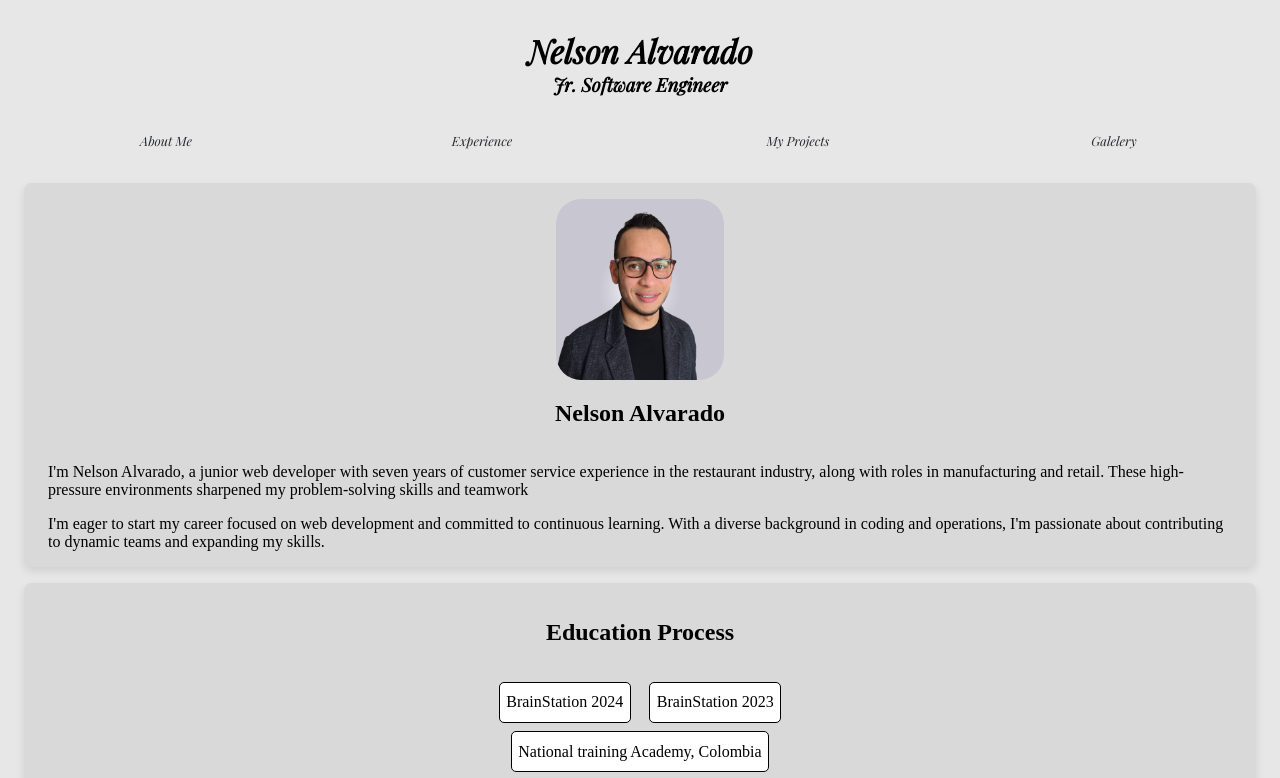
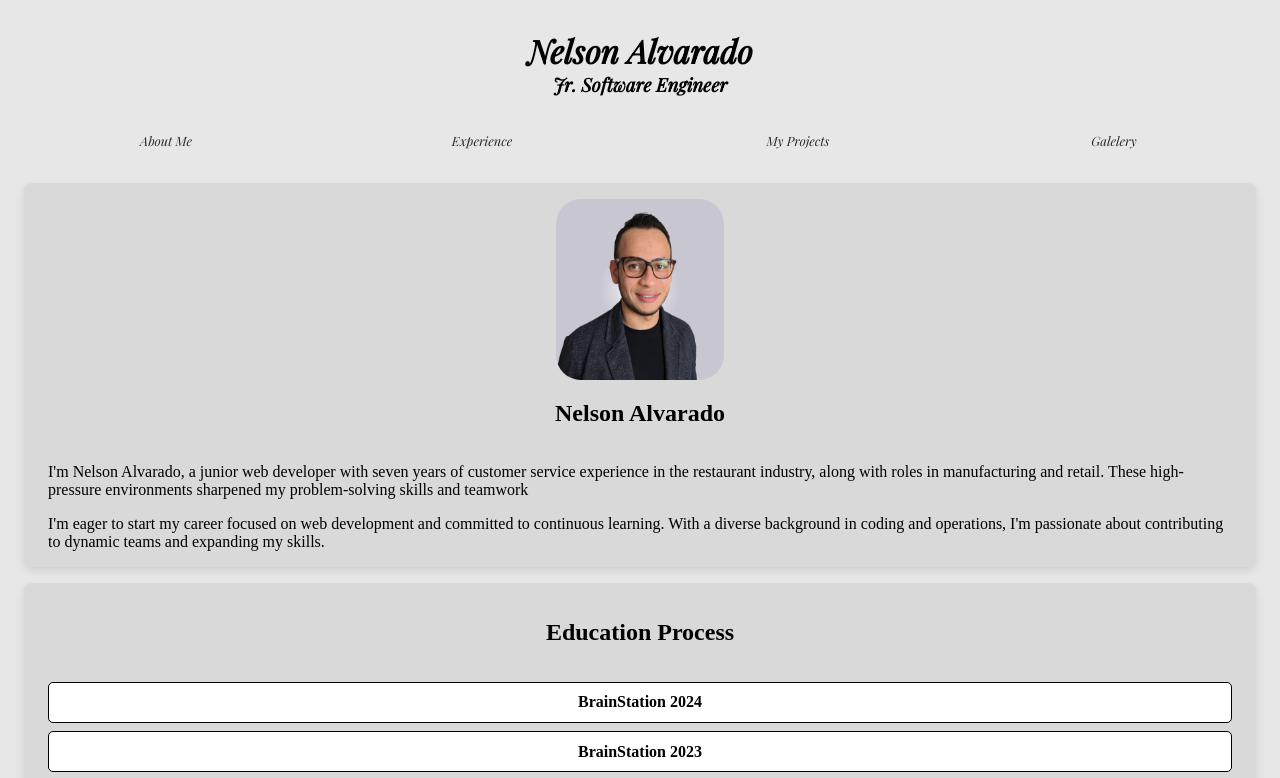
Before and after one commit to NelsonAlvaradoAguilar/portfolio, a React (Create React App) app: page / in a window 1280 px wide. Shown: the top 778 px of the page. Built offline with nearby package versions, Linux system fonts and the light colour scheme.

Commit message:
image bug in institution fixed

```diff
--- a/src/componentes/Education/Education.js
+++ b/src/componentes/Education/Education.js
@@ -5,8 +5,8 @@ import { educationData, educationDataList } from "../../apiData/data.js";
 import { Link, useNavigate, useParams } from "react-router-dom";
 import Institution from "../Institutions/Institutions.js";
 function Education() {
-  const [selected, SetSelected] = useState(null);
-  const [details, setDetails] = useState([] || true);
+  // const [selected, SetSelected] = useState(null);
+  const [details, setDetails] = useState(null || false);
   const [titles, setTitles] = useState([]);
   const [data, setData] = useState([]);
   const [id, setId] = useState(null);
@@ -23,8 +23,8 @@ function Education() {
     );
 
     console.log(selectedEducation);
-    setDetails(selectedEducation);
-    SetSelected(selectedEducation);
+    setDetails(selectedEducation || true);
+
     // setId(selectedEducation.id);
     console.log(details.id);
 
@@ -52,21 +52,23 @@ function Education() {
                 setId(titles.id);
               }}
               className={`education__subtitle ${
-                selected?.id === titles.id ? " education__subtitle--active" : ""
+                details?.id === titles.id ? " education__subtitle--active" : ""
               }`}
             >
-              {titles.title}
+              <h4>{titles.title}</h4>
             </li>
           );
         })}
       </ul>
-      {selected && (
+      {details ? (
         <Institution
-          institution={selected}
+          institution={details}
           open={details}
           id={id}
-          SetSelected={SetSelected}
+          setDetails={setDetails}
         />
+      ) : (
+        ""
       )}
     </section>
   );
--- a/src/componentes/Experience/Experience.js
+++ b/src/componentes/Experience/Experience.js
@@ -11,7 +11,7 @@ function WorkExperience() {
   useEffect(() => {
     setTitles(workExperienceTitles);
   }, []);
-
+  console.log(titles);
   const handleSelect = (selectedId) => {
     const selectedDetails = workExperience.find(
       (position) => position.id === selectedId
--- a/src/componentes/Institutions/Institutions.js
+++ b/src/componentes/Institutions/Institutions.js
@@ -5,12 +5,12 @@ import Close from "../CloseButton/CloseButton";
 import diploma from "../../assets/ imageDiploma.png";
 import { achievementsData } from "../../apiData/data";
 import { useState } from "react";
-function Institution({ institution, Open, SetSelected }) {
+function Institution({ institution, Open, SetSelected, setDetails }) {
   const navegate = useNavigate();
 
   function close(params) {
     navegate("/");
-    // SetSelected(null);
+    setDetails(false);
   }
 
   return (
```
